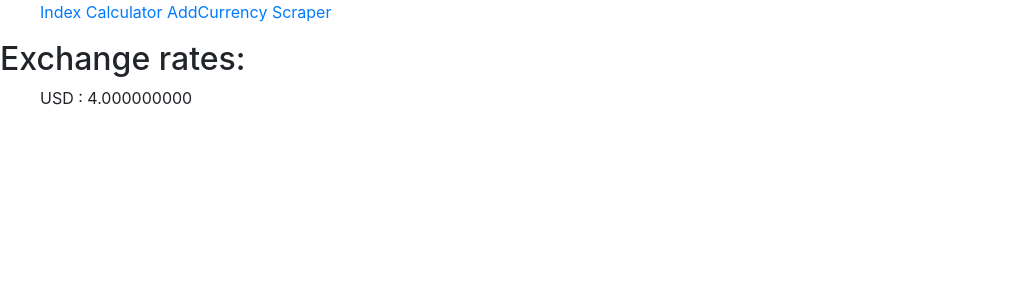
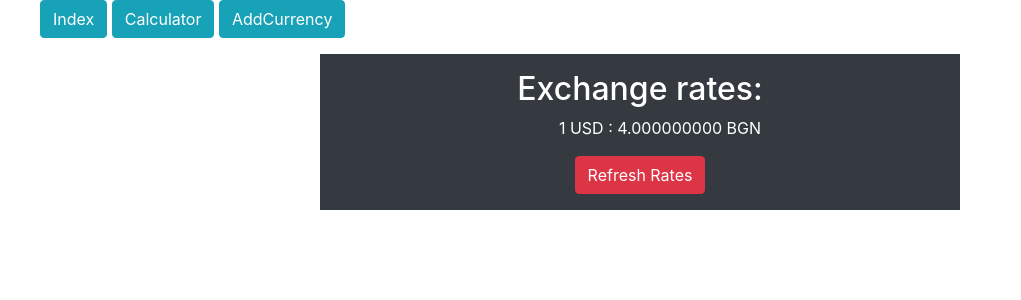
Before and after one commit to NikolaPavlov/IndustTask, a Django app: page / in a window 1280 px wide. Shown: the top 300 px of the page, without its empty margins (0-1021 px from the left). Run offline with Django 3.2, Linux system fonts and the light colour scheme; tables that the repository leaves empty hold one stand-in row (values such as "Sample post"); some libraries are stand-ins or nearby versions.

Commit message:
sync command and sync button achived

```diff
--- a/ExchangeProject/exchange/management/commands/refreshrates.py
+++ b/ExchangeProject/exchange/management/commands/refreshrates.py
@@ -1,7 +1,7 @@
 from django.utils import timezone
 from django.core.management.base import BaseCommand, CommandError
+
 from exchange.utils import scraper
-
 
 
 class Command(BaseCommand):
--- a/ExchangeProject/exchange/models.py
+++ b/ExchangeProject/exchange/models.py
@@ -8,7 +8,7 @@ class Currency(models.Model):
     full_name = models.CharField(max_length=200, unique=True)
     currency_abbr = models.CharField(max_length=200, unique=True)
     rate_vs_base = models.DecimalField(max_digits=20,
-                                       decimal_places=9,  # change to 5?
+                                       decimal_places=9,
                                        validators=[MinValueValidator(Decimal('0.000001'))])
 
     class Meta:
--- a/ExchangeProject/exchange/templates/exchange/base.html
+++ b/ExchangeProject/exchange/templates/exchange/base.html
@@ -11,12 +11,19 @@
   </head>
   <body>
     <ul>
-      <a href="{% url 'exchange:index' %}">Index</a>
-      <a href="{% url 'exchange:calculator' %}">Calculator</a>
-      <a href="{% url 'exchange:add_currencies' %}">AddCurrency</a>
-      <a href="{% url 'exchange:scraper' %}">Scraper</a>
+      <a href="{% url 'exchange:index' %}" class="btn btn-info">Index</a>
+      <a href="{% url 'exchange:calculator' %}" class="btn btn-info">Calculator</a>
+      <a href="{% url 'exchange:add_currencies' %}" class="btn btn-info">AddCurrency</a>
     </ul>
-    {% block content %} {% endblock %}
+
+    <div class="row">
+        <div class="col">
+            <div class="mx-auto w-50 p-3 bg-dark text-white text-center">
+              {% block content %} {% endblock %}
+            </div>
+        </div>
+    </div>
+
 
     <!-- jQuery first, then Popper.js, then Bootstrap JS -->
     <script src="https://code.jquery.com/jquery-3.4.1.min.js" integrity="sha256-CSXorXvZcTkaix6Yvo6HppcZGetbYMGWSFlBw8HfCJo=" crossorigin="anonymous"></script>
--- a/ExchangeProject/exchange/templates/exchange/calc.html
+++ b/ExchangeProject/exchange/templates/exchange/calc.html
@@ -22,6 +22,6 @@
     <button type="submit" class="btn btn-primary" id="submit_button">Calculate</button>
   </form>
 
-  <h2 id="result">Result: {{ result_of_conv }}</h2>
+  <h2 id="result">Result:{{ result_of_conv }}</h2>
 
 {% endblock %}
--- a/ExchangeProject/exchange/templates/exchange/index.html
+++ b/ExchangeProject/exchange/templates/exchange/index.html
@@ -5,7 +5,8 @@
   <h2>Exchange rates:</h2>
   {% for currency in currencies %}
     <ul>
-      {{ currency.currency_abbr }} : {{ currency.rate_vs_base }}
+      1 {{ currency.currency_abbr }} : {{ currency.rate_vs_base }} BGN
     </ul>
   {% endfor %}
+  <a href="{% url 'exchange:scraper' %}" class="btn btn-danger">Refresh Rates </a>
 {% endblock %}
--- a/ExchangeProject/exchange/tests.py
+++ b/ExchangeProject/exchange/tests.py
@@ -1,7 +1,8 @@
 from decimal import Decimal
 
+from django.test import TestCase
+
 from .models import Currency
-from django.test import TestCase
 
 
 class CurrencyTestCase(TestCase):
--- a/ExchangeProject/exchange/tests_client.py
+++ b/ExchangeProject/exchange/tests_client.py
@@ -1,5 +1,3 @@
-from .models import Currency
-
 from django.test import Client, TestCase
 from django.urls import reverse
 
--- a/ExchangeProject/exchange/urls.py
+++ b/ExchangeProject/exchange/urls.py
@@ -8,5 +8,5 @@ urlpatterns = [
     path('', views.AllCurrenciesListView.as_view(), name='index'),
     path('add_currencies', views.add_currencies, name='add_currencies'),
     path('calculator', views.calc_exchange_rates, name='calculator'),
-    path('scraper', views.scraper, name='scraper'),
+    path('scraper', views.scraper_view, name='scraper'),
 ]
--- a/ExchangeProject/exchange/views.py
+++ b/ExchangeProject/exchange/views.py
@@ -1,15 +1,10 @@
-from decimal import Decimal
-
-import requests
-
-from bs4 import BeautifulSoup
-
-from django.http import HttpResponse, JsonResponse
+from django.http import JsonResponse
 from django.urls import reverse
 from django.shortcuts import get_object_or_404, redirect, render
 from django.views.generic.list import ListView
 
 from .forms import AddCurrencyForm
+from .utils import scraper
 from .models import Currency
 
 
@@ -44,44 +39,12 @@ def calc_exchange_rates(request):
         result_of_conv = from_curr.convert_to(currency=to_curr, amount=amount_to_conv)
 
         response_data = {}
-        response_data['result_of_conv'] = result_of_conv
+        response_data['result_of_conv'] = round(result_of_conv,2)
         return JsonResponse(response_data)
     else:
         return render(request, 'exchange/calc.html', context)
 
 
-def scraper(request):
-    url = 'http://bnb.bg/Statistics/StExternalSector/StExchangeRates/StERForeignCurrencies/index.htm'
-    r = requests.get(url)
-    html_doc = r.text
-    soup = BeautifulSoup(html_doc, "html.parser")
-
-    table = soup.find('table', attrs={'class': 'table'})
-    table_body = table.find('tbody')
-    currency_data = html_table_body_to_array(table_body)
-
-    for row in currency_data:
-        rate_vs_base = Decimal(row[3])
-
-        quantity = int(row[2])
-        if quantity != 1:
-            rate_vs_base = rate_vs_base / quantity
-
-        obj, created = Currency.objects.update_or_create(full_name=row[0],
-                                                         currency_abbr=row[1],
-                                                         defaults={
-                                                            'rate_vs_base': rate_vs_base
-                                                         })
-
+def scraper_view(request):
+    scraper()
     return redirect(reverse('exchange:index'))
-
-
-def html_table_body_to_array(table_body):
-    # return array with the data of the table
-    data = []
-    rows = table_body.find_all('tr')
-    for row in rows:
-        cols = row.find_all('td')
-        cols = [ele.text.strip() for ele in cols]
-        data.append([ele for ele in cols if ele])  # Get rid of empty values
-    return data[:-1]  # The last row of the table is removed
```
Also changed, not shown: ExchangeProject/exchange/static/ajaxify.js (line endings or trailing spaces).
